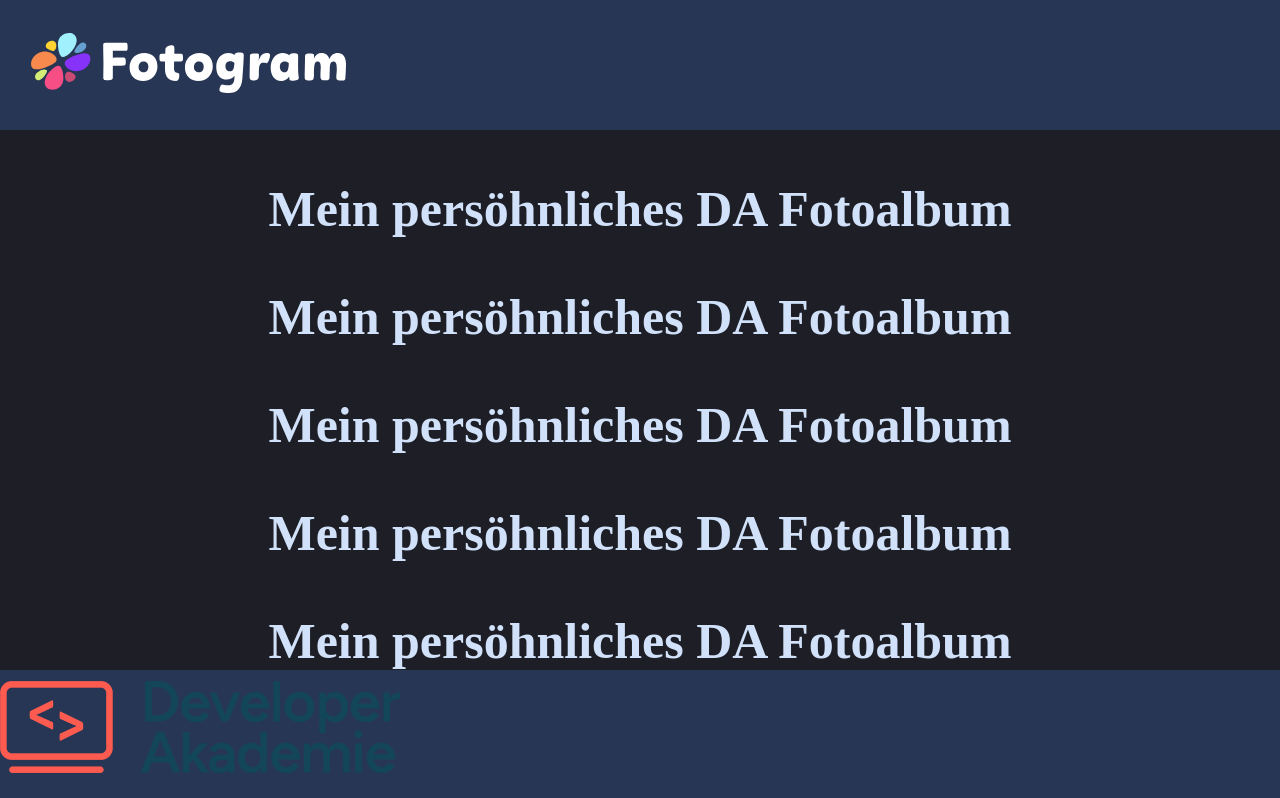
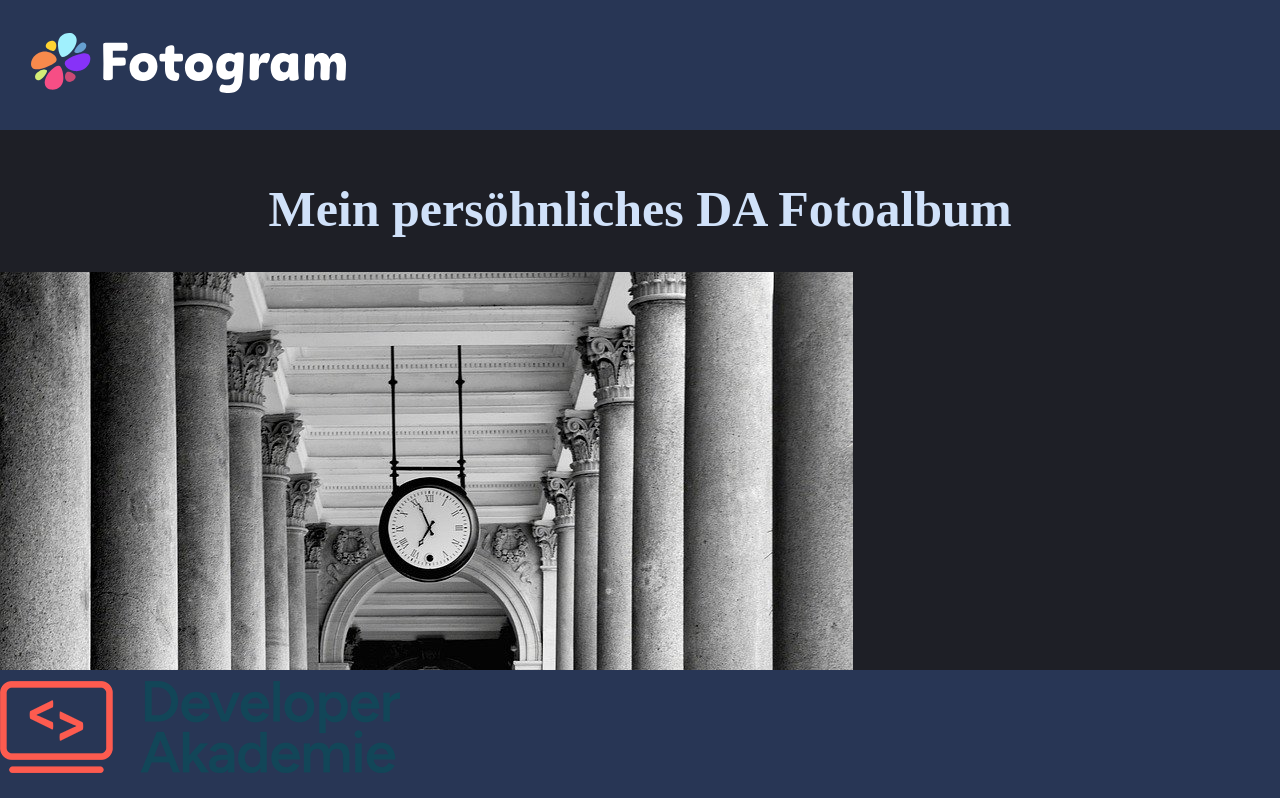
Before and after one commit to ben-schneider-dev/DA-Fotogramm, a plain HTML site: page index.html in a window 1280 px wide. Shown: the top 798 px of the page. Drawn offline with Linux system fonts and the light colour scheme.

Commit message:
remove h1

```diff
--- a/index.html
+++ b/index.html
@@ -14,10 +14,6 @@
     <div><img src="assets/logo/Fotogram_Logo.svg" alt="Fotogram_Logo"></div>
 </header>
 
-<h1>Mein persöhnliches DA Fotoalbum</h1>
-<h1>Mein persöhnliches DA Fotoalbum</h1>
-<h1>Mein persöhnliches DA Fotoalbum</h1>
-<h1>Mein persöhnliches DA Fotoalbum</h1>
 <h1>Mein persöhnliches DA Fotoalbum</h1>
 
 <main>
```
